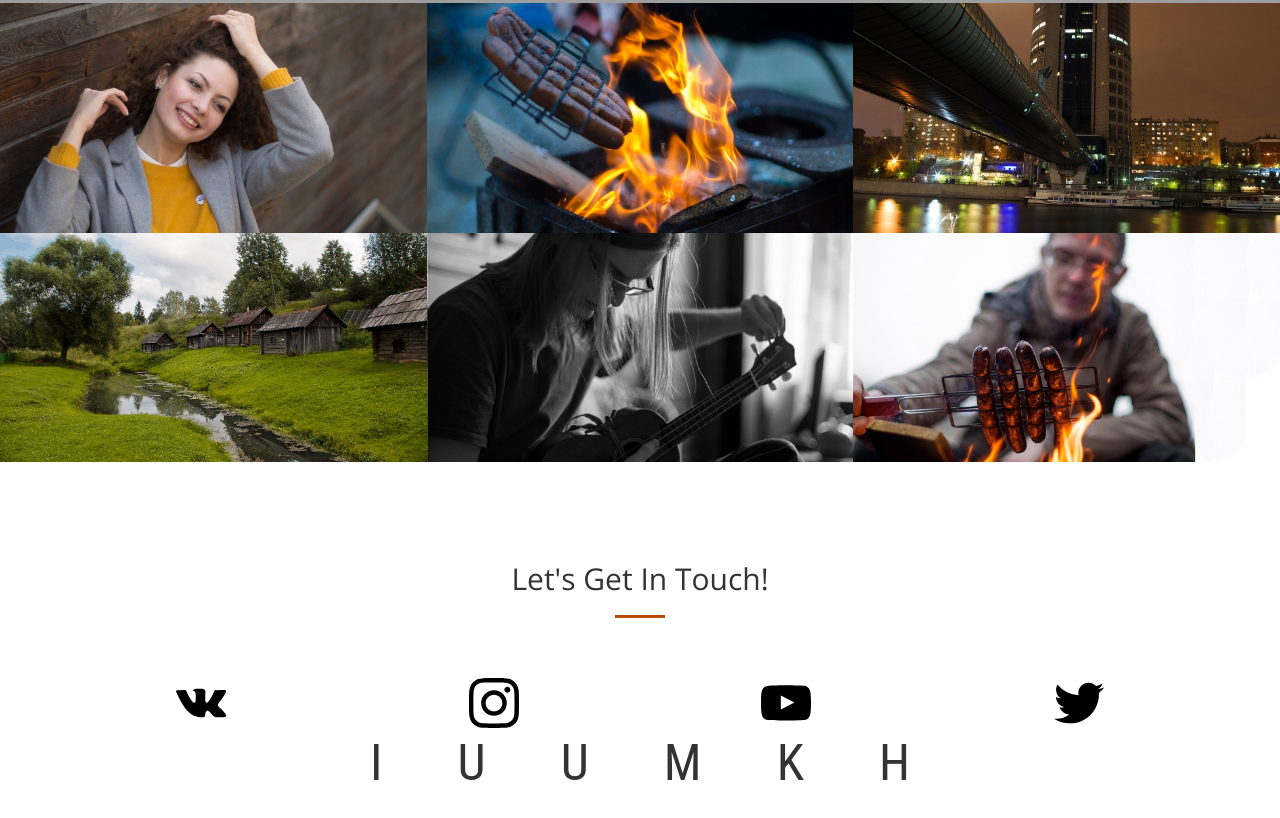
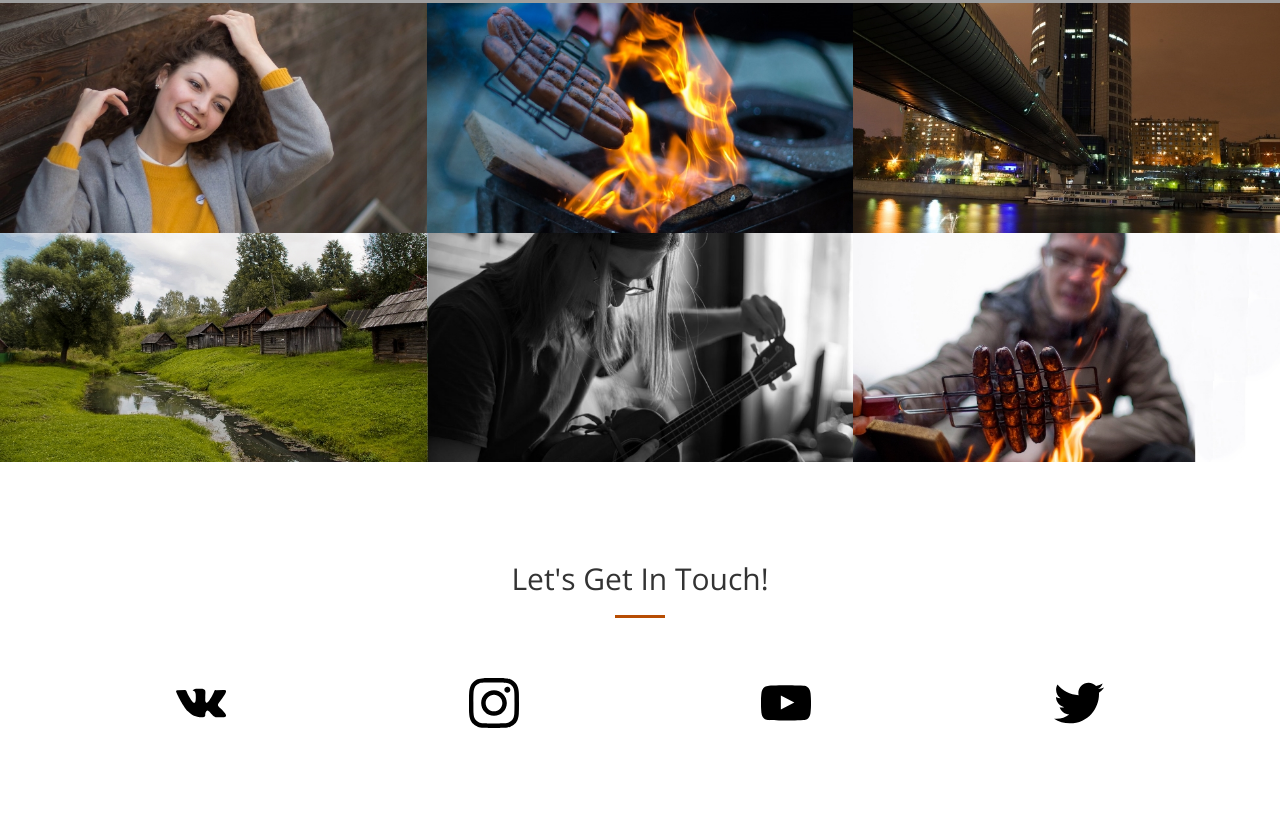
Before and after one commit to diasoftDev/diasoftDev.github.io, a plain HTML site: page index.html in a window 1280 px wide. Shown: the part 797-1615 px from the top of the page. Drawn offline with nearby package versions, Linux system fonts and the light colour scheme; grey boxes are pictures that could not be loaded.

Commit message:
cancel cnanges

```diff
--- a/css/creative.css
+++ b/css/creative.css
@@ -643,44 +643,3 @@ img::-moz-selection {
 }
 
 /* end preloader*/
-
-/*new style for logo START*/
-
-.byline {
-margin: auto;
-font-family: 'Roboto Condensed', sans-serif;
-display: flex;
-justify-content: space-between;
-width: calc(120px*3);
-font-size: 40px;
-}
-.byline span {
-position: relative;
-display: block;
-transition: order 1s;
-}
-.protect {font-size: 20px;}
-.byline:hover .m {
-order: 1;
-}
-.byline:hover .i {
-order: 2;
-}
-.byline:hover .k {
-order: 3;
-}
-.byline:hover .u {
-order: 4;
-}
-.byline:hover .h {
-order: 5;
-}
-.byline:hover .u2 {
-order: 6;
-}
-.byline {
-width: calc(180px*3);
-font-size: 50px;
-}
-}
-/*new style for logo END*/
--- a/index.html
+++ b/index.html
@@ -206,16 +206,6 @@
 
             </div>
         </div>
-        <!-- Mikuhu -->
-        <div class="byline">
-                <span class="i">I</span>
-                <span class="u">U</span>
-                <span class="u2">U</span>
-                <span class="m">M</span>
-                <span class="k">K</span>
-                <span class="h">H</span>
-
-        </div>
     </section>
 
     <!-- jQuery -->
```
